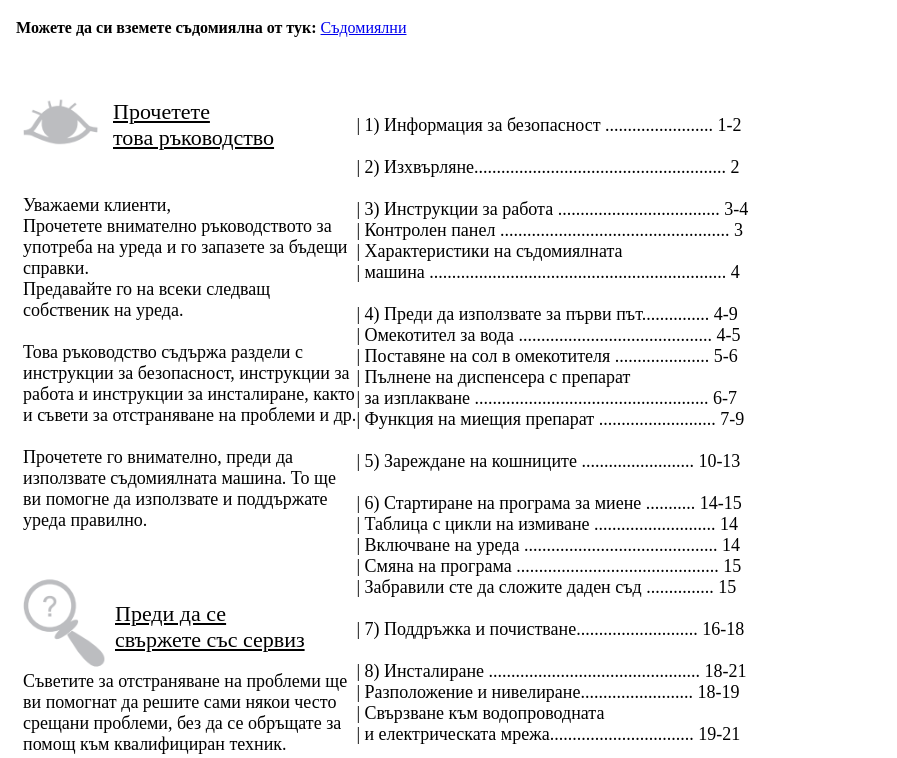
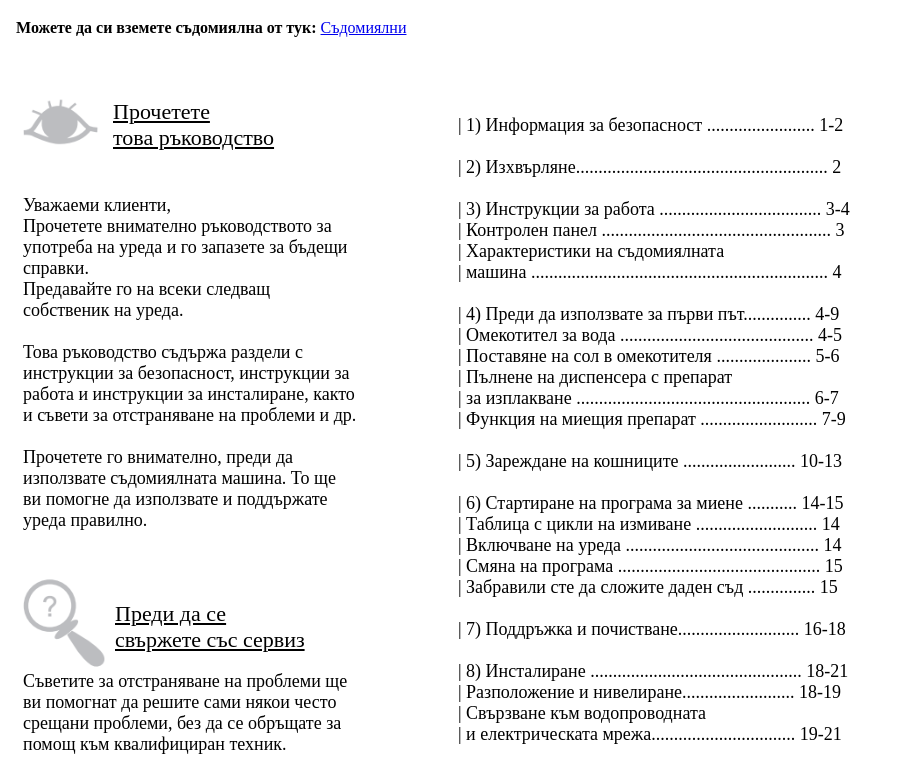
Before and after one commit to STStoicho/HTML_Project, a plain HTML site: page Проект 18/index.html in a window 1280 px wide. Shown: the part 521-1279 px from the top of the page, without its empty margins (0-897 px from the left). Drawn offline with Linux system fonts and the light colour scheme.

Commit message:
First and final commit

```diff
--- a/Проект 18/index.html
+++ b/Проект 18/index.html
@@ -97,7 +97,7 @@
         </div>
     </div>
 
-    <div style="font-size: 18px; margin-left: 50px">
+    <div style="font-size: 18px; margin-left: 450px">
         <br>
         <br>
         | 1) Информация за безопасност ........................ 1-2 <br>
```
